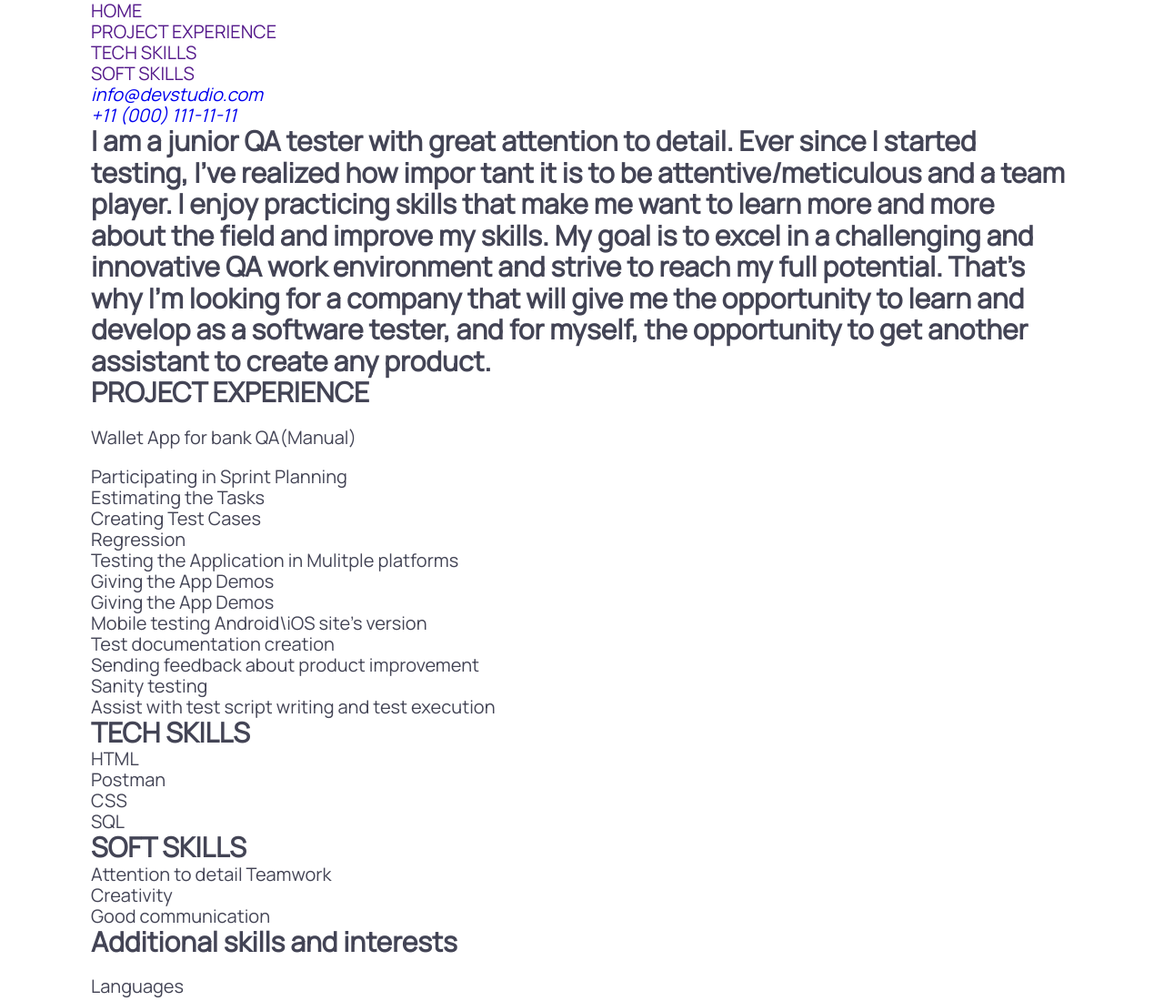
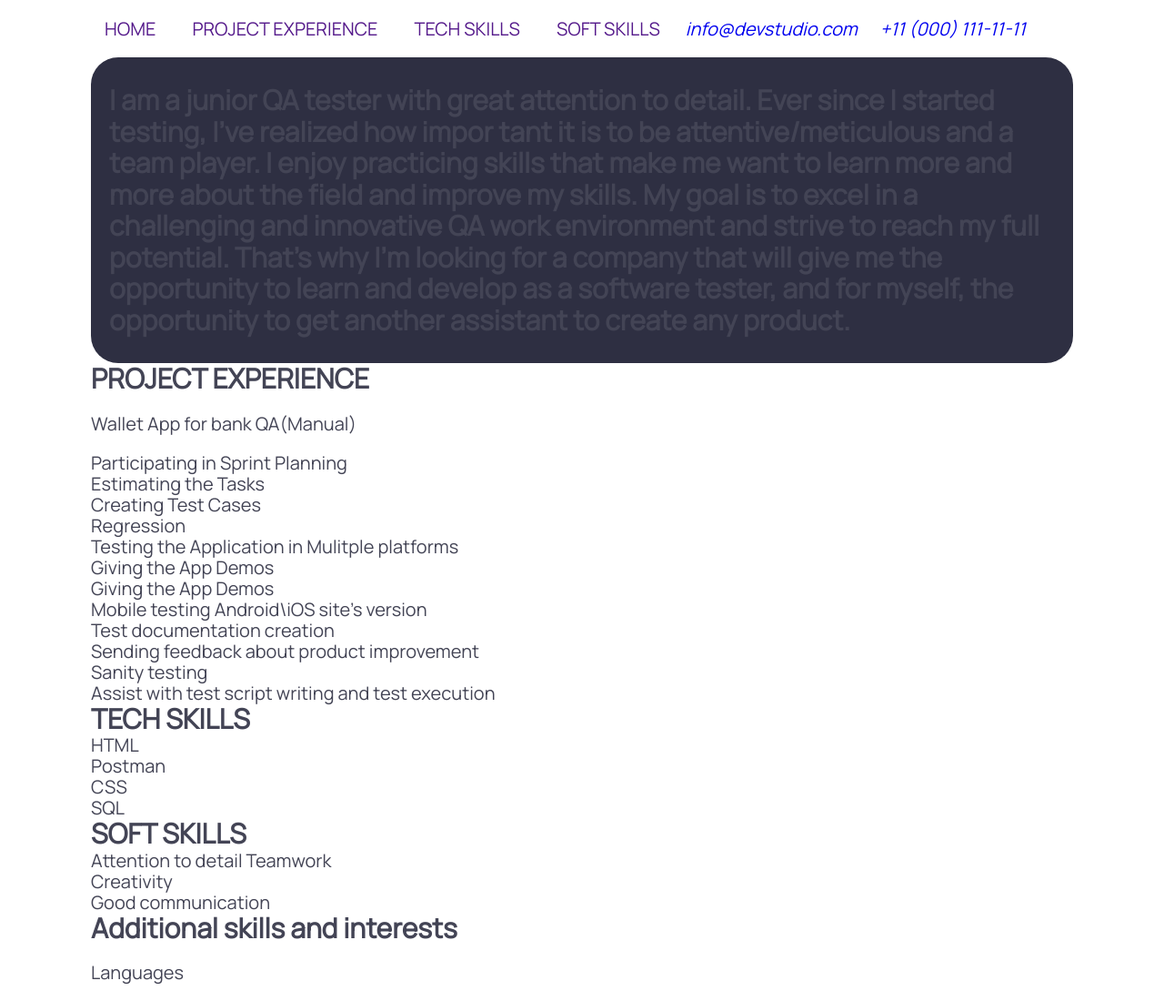
Before and after one commit to Davei2023/my-syte, a plain HTML site: page index.html in a window 1280 px wide. Shown: the top 1100 px of the page at 91% size. Drawn offline with nearby package versions, Linux system fonts and the light colour scheme.

Commit message:
create file

```diff
--- a/css/style.css
+++ b/css/style.css
@@ -47,14 +47,19 @@ display: block;
 }
 /* heder */
 .heder{
-
+padding-bottom: 9px;
 }
 .heder-div{
-
+display: flex;
+align-items: center;
+text-align: center;
 }
 
 .heder-logo{
-
+padding-right: 40px;
+padding-left: 15px;
+padding-bottom: 20px;
+padding-top: 20px;
 }
 
 .link-heder{
@@ -66,15 +71,24 @@ display: block;
 }
 
 .heder-wrap{
-
+display: flex;
+align-items: center;
+text-align: center;
+padding-right: 28px ;
 }
 
 .heder-navigation{
-
+display: flex;
+align-items: center;
+text-align: center;
+flex-wrap: nowrap;
 }
 
 .heder-list{
-
+display: flex;
+align-items: center;
+text-align: center;
+gap: 40px;
 }
 
 .heder-wrap-link{
@@ -82,12 +96,13 @@ display: block;
 }
 
 
-.hero-adres{
+.heder-adres{
 
 }
 
-.hero-socials-info{
-
+.heder-socials-info{
+display: flex;
+gap: 25px;
 }
 .nav-mailto{
 
@@ -102,7 +117,9 @@ display: block;
 }
 
 .hero-div{
-
+padding: 30px 20px;
+border-radius: 30px;
+background-color: #2E2F42;
 }
 
 .hero-info{
--- a/index.html
+++ b/index.html
@@ -12,7 +12,7 @@
     <link rel="stylesheet" href="./css/style.css">
 </head>
 <body>
-    <heder>
+    <heder class="heder">
         <!-- heder- -->
     <div class="container">
         <div class="heder-div">
@@ -35,8 +35,8 @@
         </nav>
         </div>
         <!-- heder-adres -->
-        <address class="hero-adres">
-            <ul class="hero-socials-info">
+        <address class="heder-adres">
+            <ul class="heder-socials-info">
                 <li><a class="nav-mailto" href="mailto:info@devstudio.com">info@devstudio.com</a></li>
                 <li><a class="nav-mailto tel" href="tel:+110001111111">+11 (000) 111-11-11</a></li>
             </ul>
@@ -44,7 +44,7 @@
     </div>
     </div>
     </heder>
-    <hero>
+    <hero class="hero">
         <!-- hero-text -->
         <div class="container">
     <div class="hero-div">
```
